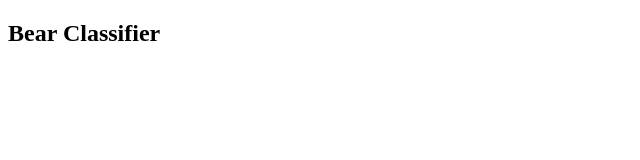
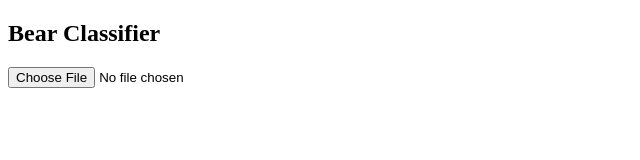
Before and after one commit to jaybee291998/bear-classifier, a plain HTML site: page index.html in a window 1280 px wide. Shown: the whole page, without its empty margins (0-640 px from the left). Drawn offline with Linux system fonts and the light colour scheme.

```diff
--- a/index.html
+++ b/index.html
@@ -8,5 +8,9 @@
 </head>
 <body>
     <h2>Bear Classifier</h2>
+    <input type="file" name="my-image" id="fileupload">
 </body>
+    <script>
+
+    </script>
 </html>
```
Also changed, not shown: requirements.txt.
